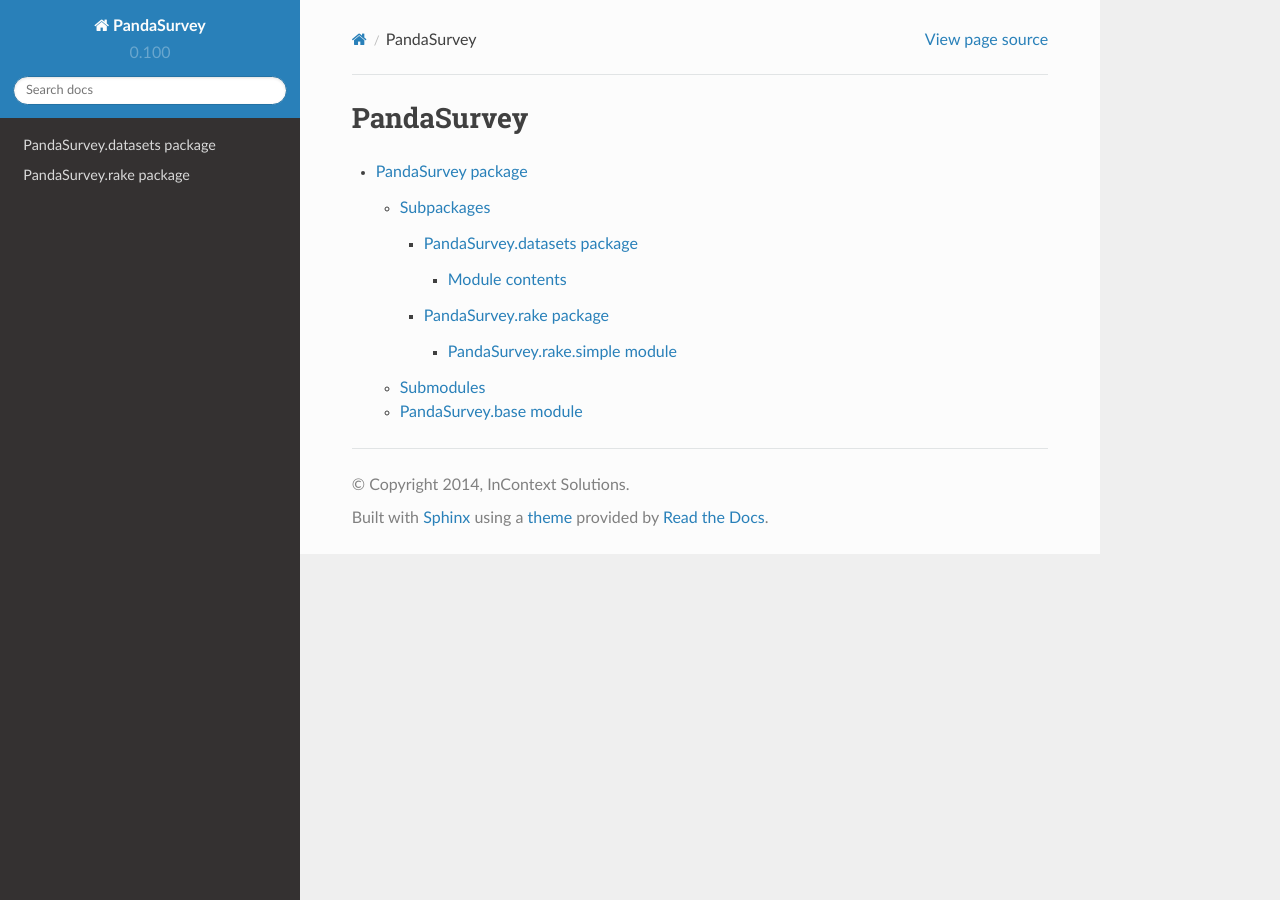
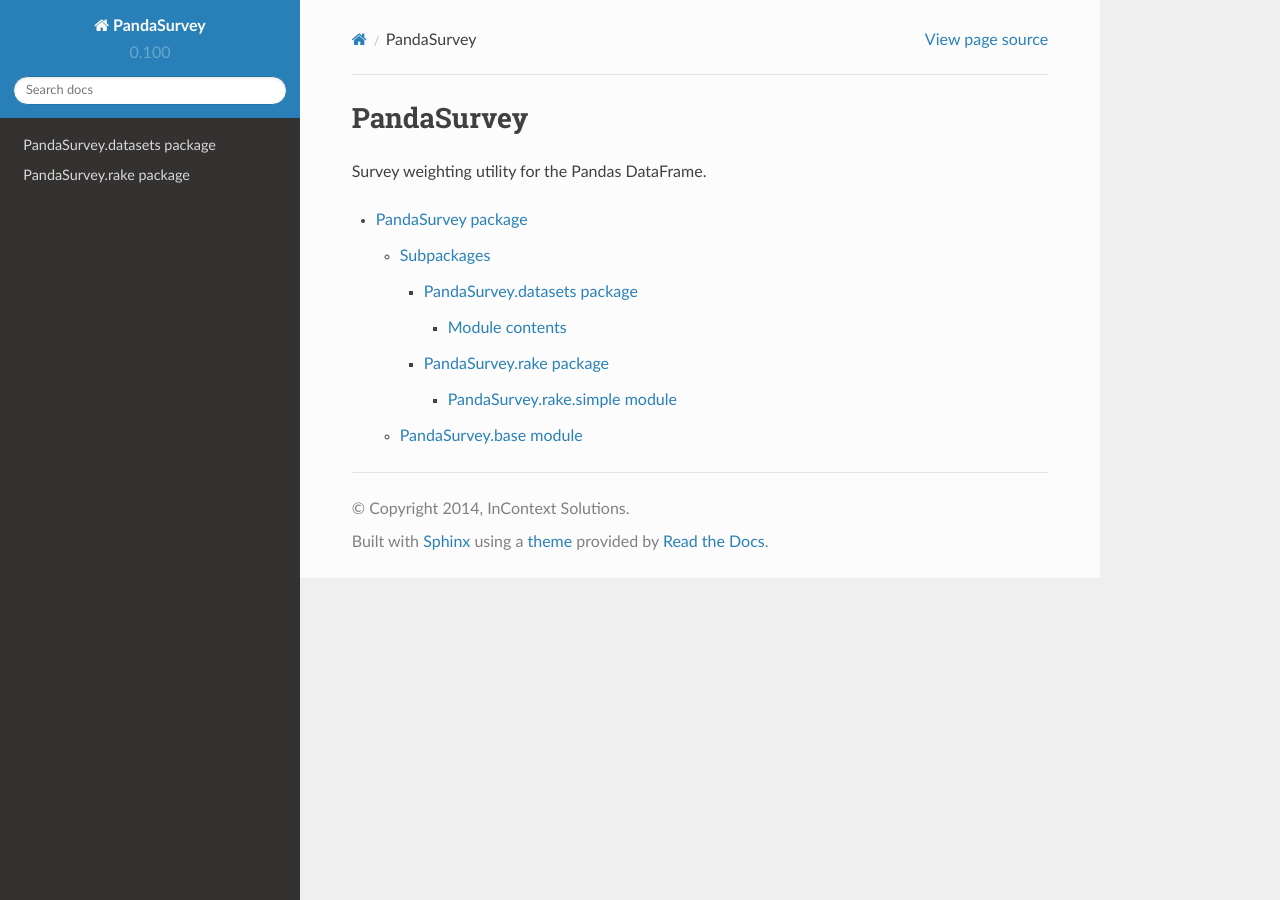
Before and after one commit to InContextSolutions/PandaSurvey, a Sphinx documentation site: the page built from docs/source/index.rst, in a window 1280 px wide. Built offline with Sphinx 7.4.7 and the Read the Docs theme 2.0.0, drawn with Linux system fonts in a browser that asks for light colours.

Commit message:
updated docs

```diff
--- a/docs/source/PandaSurvey.rst
+++ b/docs/source/PandaSurvey.rst
@@ -5,12 +5,10 @@
 -----------
 
 .. toctree::
+    :maxdepth: 1
 
     PandaSurvey.datasets
     PandaSurvey.rake
-
-Submodules
-----------
 
 PandaSurvey.base module
 -----------------------
--- a/docs/source/modules.rst
+++ b/docs/source/index.rst
@@ -1,5 +1,7 @@
 PandaSurvey
 ===========
+
+Survey weighting utility for the Pandas DataFrame.
 
 .. toctree::
    :maxdepth: 4
--- a/setup.py
+++ b/setup.py
@@ -17,7 +17,7 @@
     author="InContext Solutions",
     author_email="quant@incontextsolutions.com",
     url="http://www.incontextsolutions.com/",
-    description="A survey weighting utility for Pandas' DataFrames",
+    description="A survey weighting utility for the Pandas DataFrame",
     packages=['PandaSurvey'],
     setup_requires=['nose'],
     install_requires=install_requires,
```
Also changed, not shown: README.md (+1 -1 lines).
